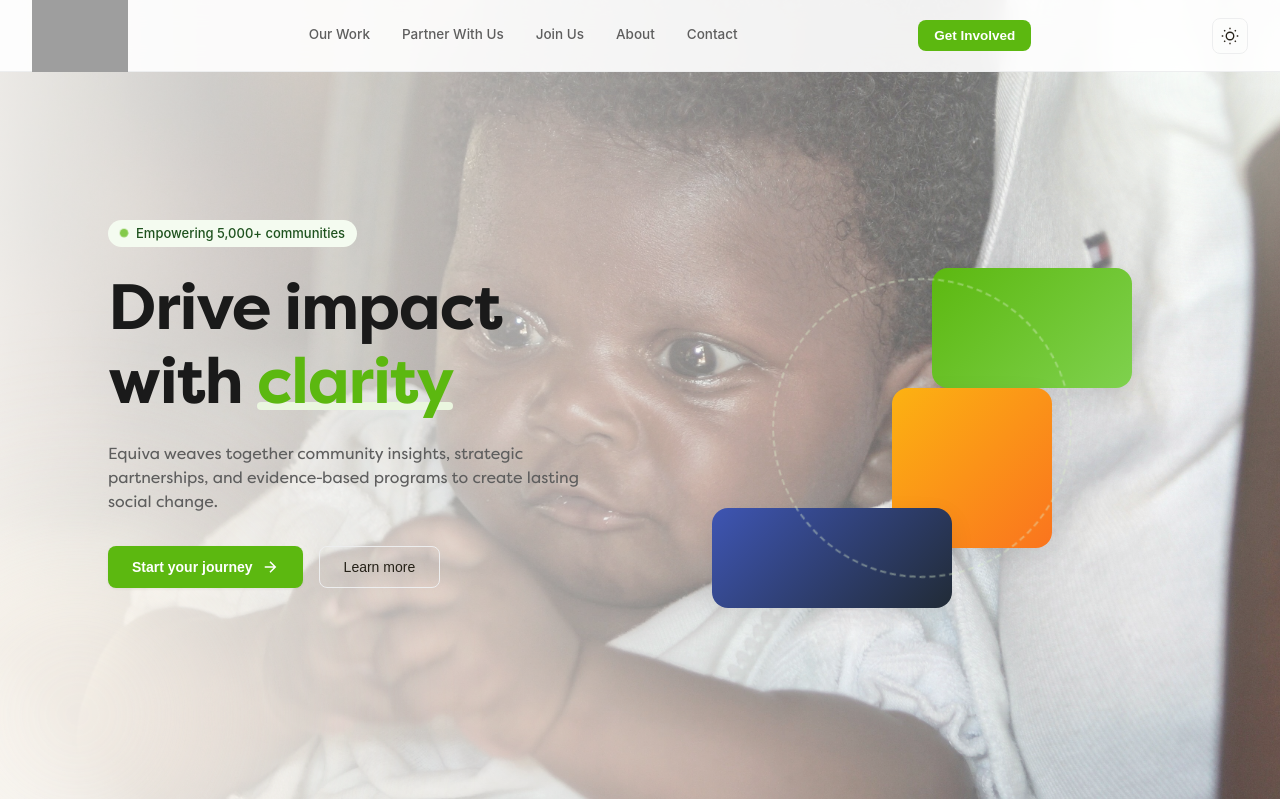
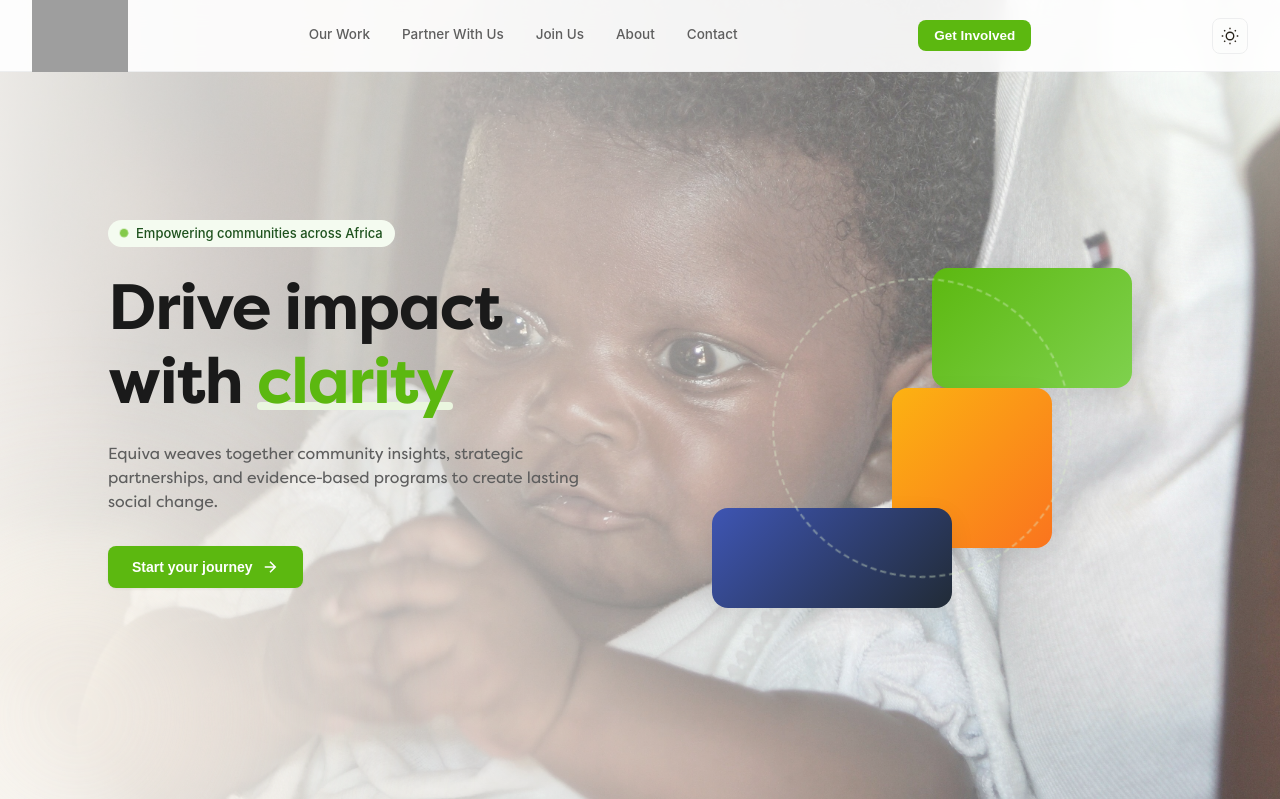
Before and after one commit to iyke497/Equiva, a Flask app: page / in a window 1280 px wide. Shown: the top 799 px of the page. Run offline with Flask 3, Linux system fonts and the light colour scheme; some libraries are stand-ins or nearby versions; some web fonts are replaced; grey boxes are pictures that could not be loaded.

Commit message:
Hero badge uses lighter colour

```diff
--- a/static/css/styles.css
+++ b/static/css/styles.css
@@ -465,6 +465,11 @@ h1, h2, h3, h4, h5, h6 {
     font-weight: 500;
     color: var(--green-darkest);
     margin-bottom: var(--space-24);
+}
+
+[data-theme="dark"] .hero-badge {
+    background: rgba(113, 192, 20, 0.15);
+    color: var(--green-light);
 }
 
 .badge-dot {
--- a/templates/index.html
+++ b/templates/index.html
@@ -11,7 +11,7 @@
         <div class="hero-content">
             <div class="hero-badge">
                 <span class="badge-dot"></span>
-                Empowering 5,000+ communities
+                Empowering communities across Africa
             </div>
             <h1 class="hero-title">
                 Drive impact<br>
@@ -27,9 +27,6 @@
                     <svg width="18" height="18" viewBox="0 0 24 24" fill="none" stroke="currentColor" stroke-width="2">
                         <path d="M5 12h14M12 5l7 7-7 7"/>
                     </svg>
-                </button>
-                <button class="btn-secondary" data-scroll-to="services">
-                    Learn more
                 </button>
             </div>
         </div>
```
